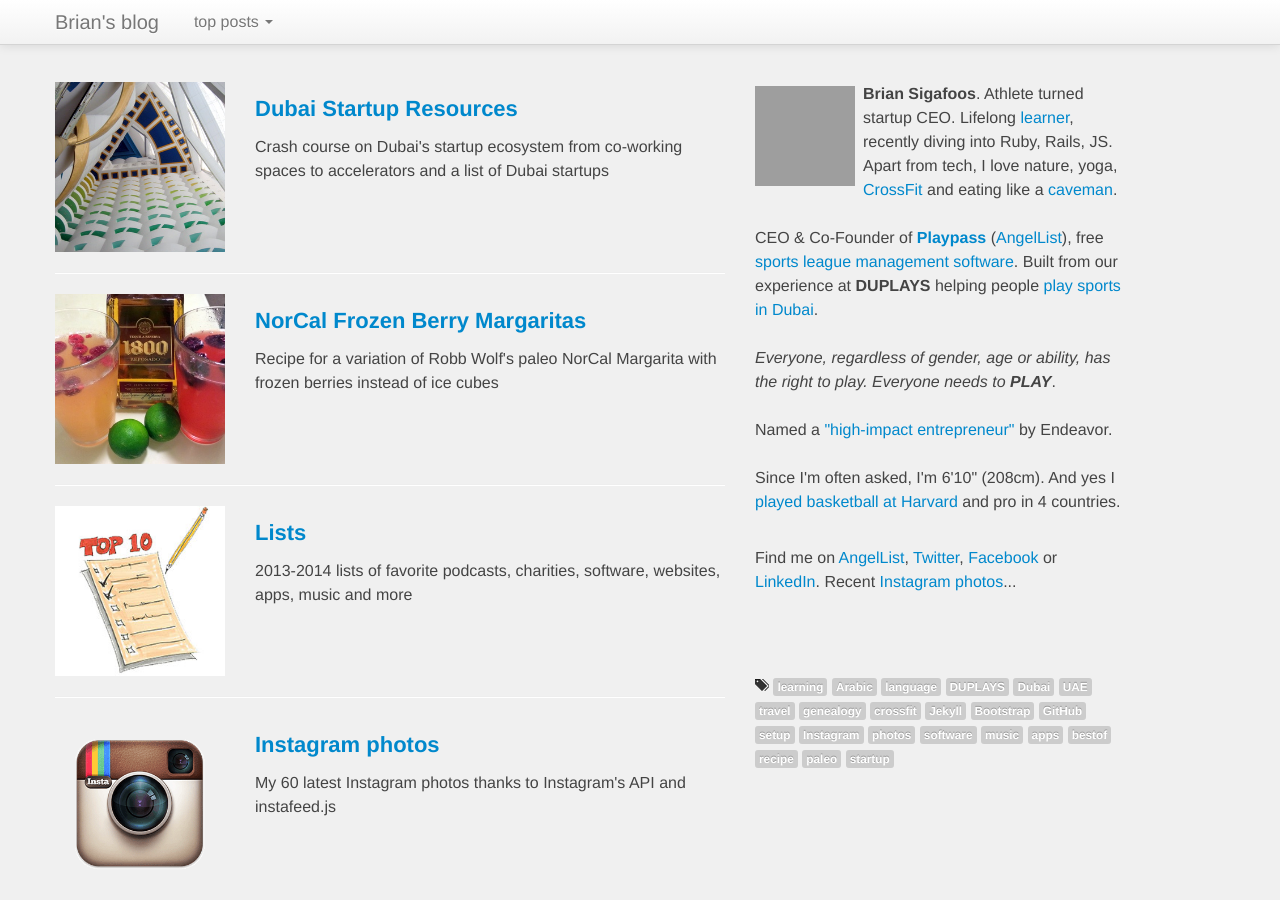
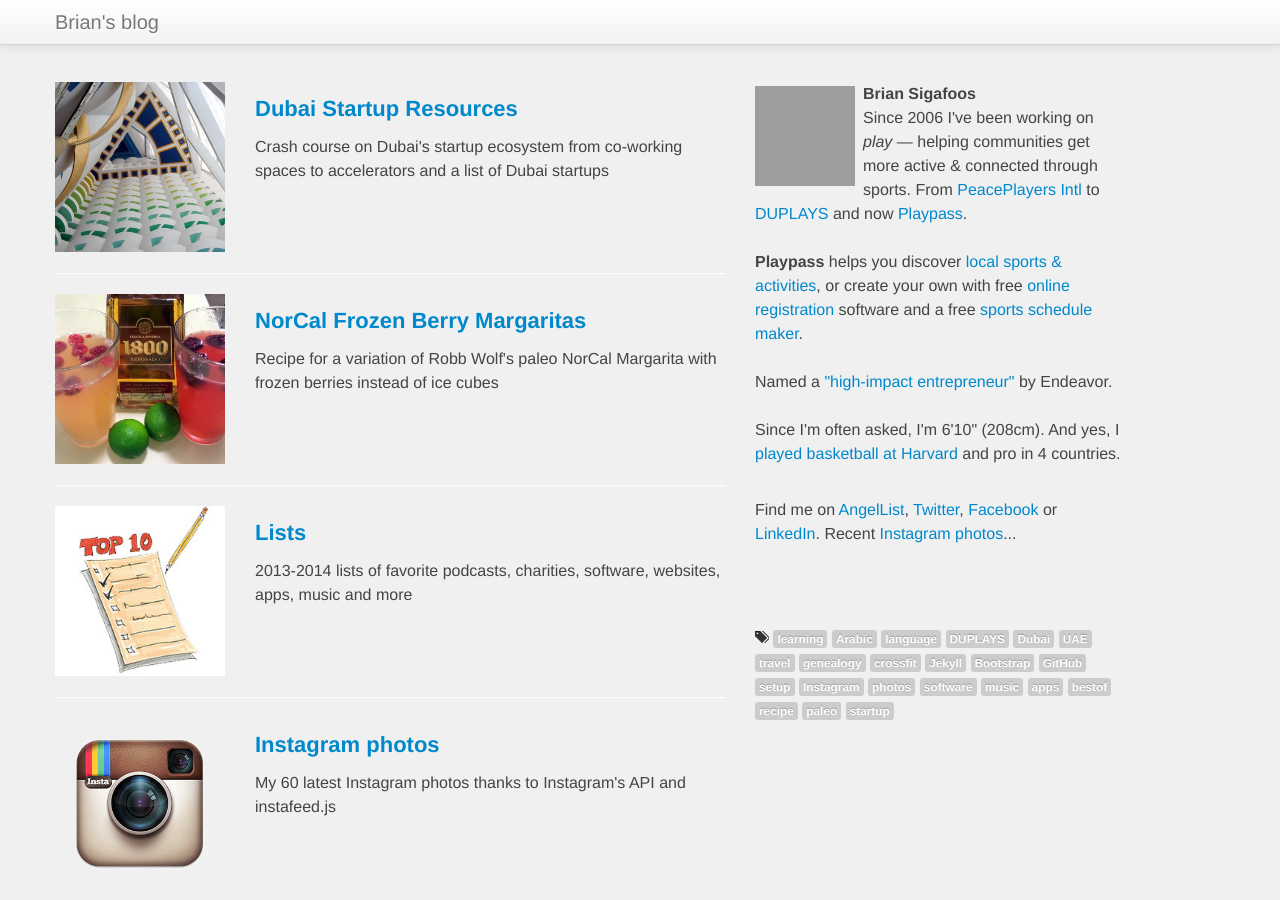
Before and after one commit to BrianSigafoos/briansigafoos.github.io, a Jekyll site: the page built from index.html, in a window 1280 px wide and 900 px high. Built offline with Jekyll 4.4.1, drawn with Linux system fonts in a browser that asks for light colours; Markdown is read by kramdown in place of the engine named in the settings; comment, search, counter and statistics services are not loaded; grey boxes are pictures that could not be loaded.

Commit message:
updated about text / links

```diff
--- a/_includes/about.html
+++ b/_includes/about.html
@@ -2,22 +2,19 @@
 <p></p>
 <p>
   <img src="{{ site.author.gravatar }}" alt="{{ site.author.name }}" title="Follow me on Twitter @{{ site.author.twitter }}"  class="floatLeft" />
-  <strong>Brian Sigafoos</strong>. Athlete turned startup CEO. Lifelong <a href="/tags/learning">learner</a>, recently diving into Ruby, Rails, JS.
-  Apart from tech, I love nature, yoga, <a href="http://www.crossfit.com/cf-info/what-is-crossfit.html" target="_blank">CrossFit</a> and
-  eating like a <a href="http://robbwolf.com/what-is-the-paleo-diet/" target="_blank">caveman</a>.
-  <br /><br />
-  CEO & Co-Founder of <a href="http://playpass.com" target="_blank"><strong>Playpass</strong></a> (<a href="https://angel.co/playpass" target="_blank">AngelList</a>), free <a href="http://playpass.com" target="_blank">sports league management software</a>.
-  Built from our experience at <strong>DUPLAYS</strong> helping people <a href="http://duplays.com" target="_blank">play sports in Dubai</a>.
-
-  <br /><br />
-  <em>Everyone, regardless of gender, age or ability, has the right to play. Everyone needs to <strong>PLAY</strong></em>.
+  <strong>Brian Sigafoos</strong>
+  <br>
+  Since 2006 I've been working on <em>play</em> &mdash; helping communities get more active & connected through sports.  From <a href="http://www.peaceplayersintl.org/" target="_blank">PeacePlayers Intl</a> to <a href="http://duplays.com" target="_blank">DUPLAYS</a> and now <a href="https://playpass.com">Playpass</a>.
+  <br>
+  <br>
+  <strong>Playpass</strong> helps you discover <a href="https://playpass.com/">local sports & activities</a>, or create your own with free <a href="https://playpass.com/sports-software/online-registration">online registration</a> software and a free <a href="https://playpass.com/sports-software/league-scheduler">sports schedule maker</a>.
   <br/><br/>
   Named a <a href="http://www.endeavor.org/blog/28-high-impact-entrepreneurs-from-12-countries-join-the-endeavor-network-first-entrepreneurs-selected-from-miami-usa-morocco-and-uae/" target="_blank">"high-impact entrepreneur"</a> by Endeavor.
   <br /><br />
   <!-- -->
   <!-- Why are you poking around here? :) Message me on Twitter or email me at [my last name]@gmail.com -->
   <!-- -->
-  Since I'm often asked, I'm 6'10" (208cm). And yes I <a href="http://statsheet.com/mcb/players/player/harvard/brian-sigafoos" target="_blank">played basketball at Harvard</a> and pro in 4 countries.
+  Since I'm often asked, I'm 6'10" (208cm). And yes, I <a href="http://news.harvard.edu/gazette/2001/12.13/05-bigpic.html" target="_blank">played basketball at Harvard</a> and pro in 4 countries.
 </p>
 <p>
   Find me on <a href="https://angel.co/{{ site.author.angellist }}" target="_blank">AngelList</a>, <a href="https://twitter.com/{{ site.author.twitter }}" target="_blank">Twitter</a>,
--- a/_includes/navigation.html
+++ b/_includes/navigation.html
@@ -6,27 +6,6 @@
           <!--<span class="icon-bar"></span>-->
       <!--</a>-->
       <a class="brand" href="{{ site.root }}">{{ site.title }}</a>
-            <div class="nav-collapse">
-                <ul class="nav">
-                    <li style="padding-top: 2px;" class="dropdown hidden-phone">
-                        <a href="#" class="dropdown-toggle" data-toggle="dropdown">
-                            top posts <b class="caret"></b>
-                        </a>
-                        <ul class="dropdown-menu">
-                            <li class=""><a href="/dubai-guide.html">Dubai travel guide</a></li>
-                            <li class=""><a href="/lists.html">Favorites lists</a></li>
-                            <li class=""><a href="/photos.html">Recent photos</a></li>
-                        </ul>
-                    </li>
-                    <!--<li style="padding-top: 2px;" id="search" class="search hidden-phone hidden-tablet">-->
-                        <!--<span class="icon search"></span>-->
-                        <!--<input type="text" placeholder="search">-->
-                        <!--<i id="close" class="icon-remove"></i>-->
-                        <!--<ol id="search-results" class="dropdown-menu">-->
-                        <!--</ol>-->
-                    <!--</li>-->
-                </ul>
     </div>
   </div>
 </div>
-</div>
```
Lines whose indentation alone changed are shown as unchanged.
